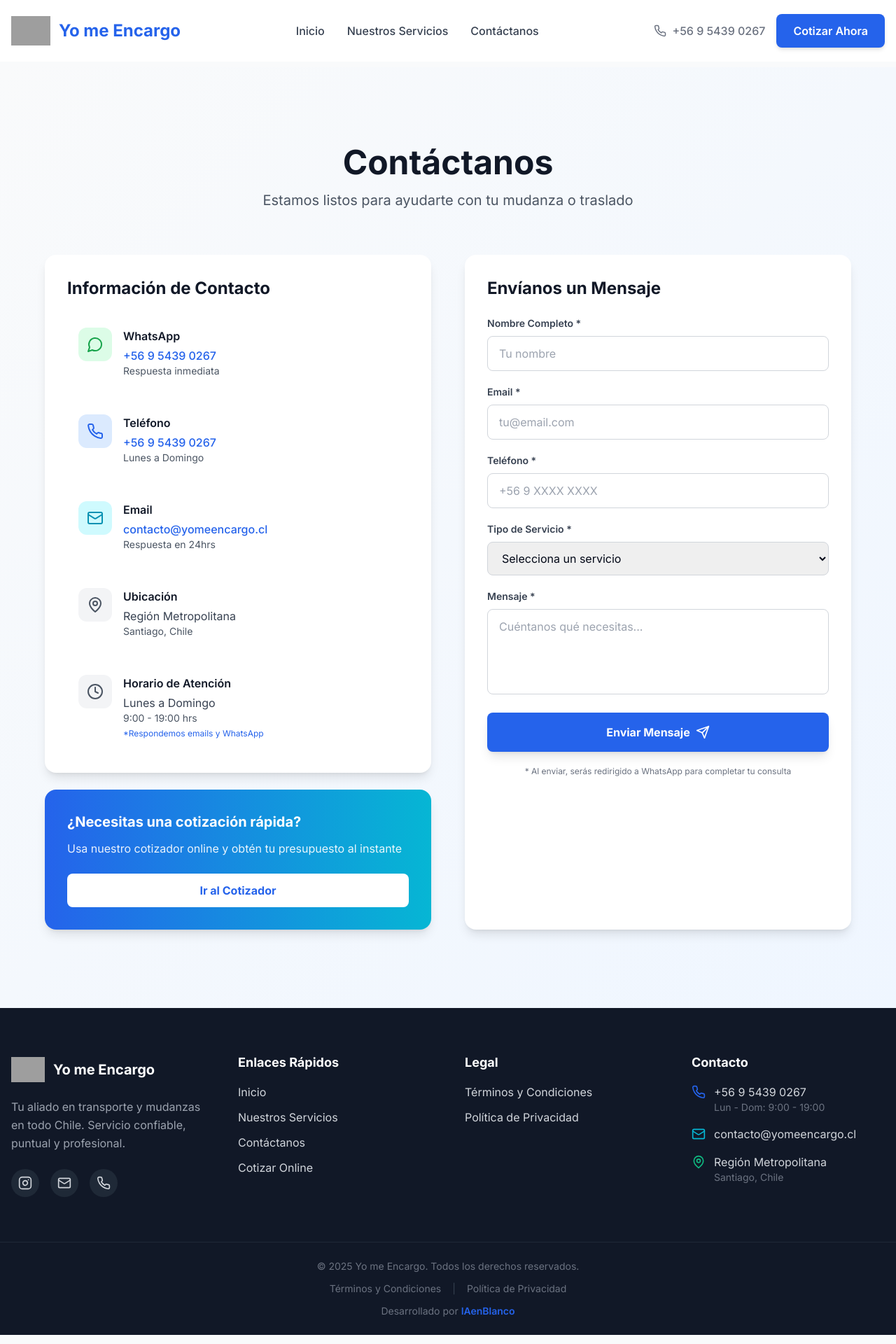
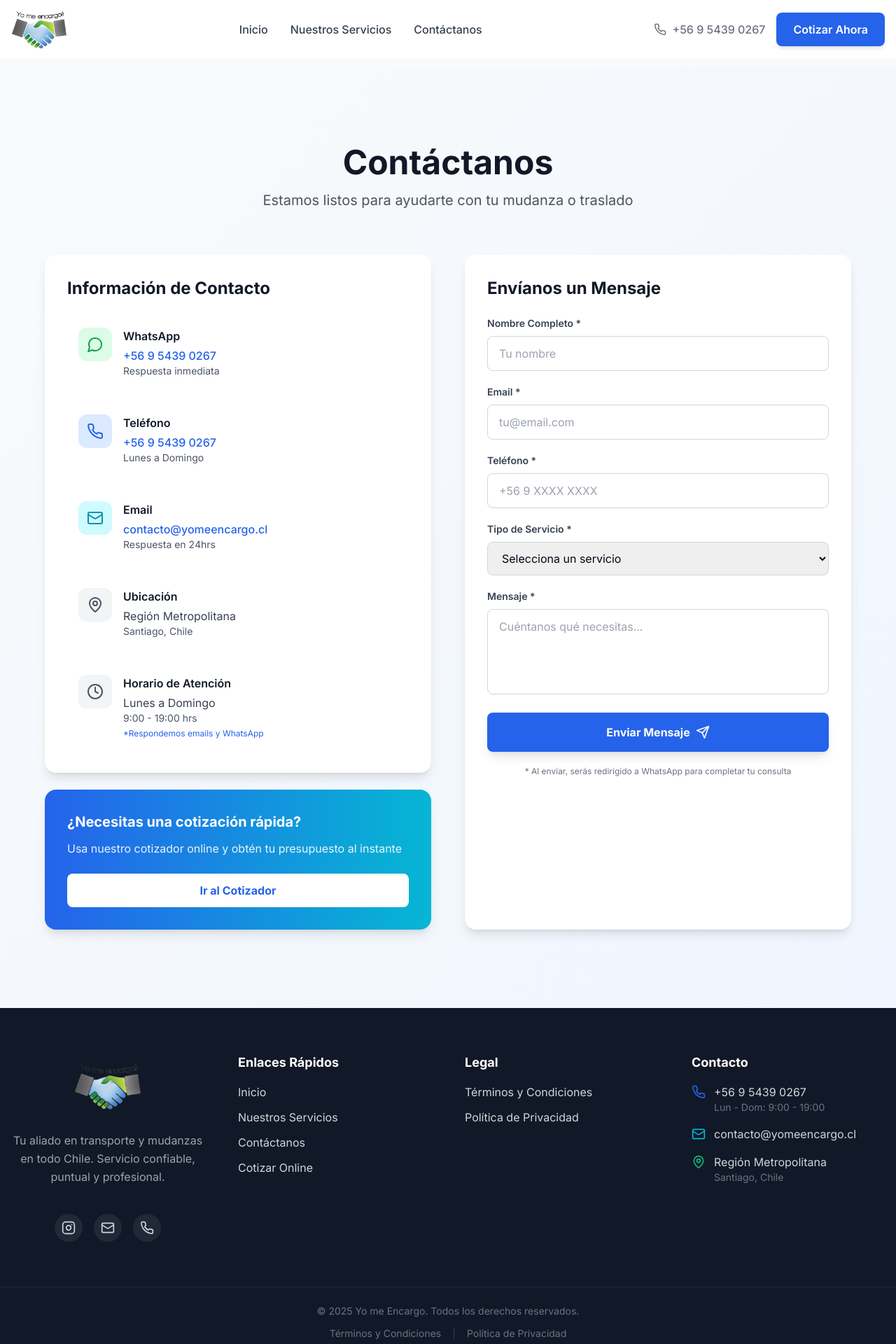
Before and after one commit to yomeencargo/cotizador-mudanzas, a Next.js app: page /contactanos in a window 1280 px wide. Shown: the top 1920 px of the page at 70% size. Built offline with nearby package versions, Linux system fonts and the light colour scheme; grey boxes are pictures that could not be loaded.

Commit message:
Página web integrada

```diff
--- a/src/components/landing/Footer.tsx
+++ b/src/components/landing/Footer.tsx
@@ -20,8 +20,8 @@ export default function Footer() {
         <div className="grid md:grid-cols-2 lg:grid-cols-4 gap-8 md:gap-12">
           {/* Columna 1: Logo y Descripción */}
           <div className="lg:col-span-1">
-            <div className="flex items-center space-x-3 mb-4">
-              <div className="relative w-12 h-12">
+            <div className="flex flex-col items-center mb-4">
+              <div className="relative w-20 h-20 md:w-24 md:h-24 mb-4">
                 <Image
                   src="/logo.png"
                   alt="Yo me Encargo"
@@ -29,13 +29,12 @@ export default function Footer() {
                   className="object-contain"
                 />
               </div>
-              <span className="text-xl font-bold text-white">Yo me Encargo</span>
+              <p className="text-gray-400 mb-6 leading-relaxed text-center">
+                Tu aliado en transporte y mudanzas en todo Chile. Servicio confiable, puntual y profesional.
+              </p>
             </div>
-            <p className="text-gray-400 mb-6 leading-relaxed">
-              Tu aliado en transporte y mudanzas en todo Chile. Servicio confiable, puntual y profesional.
-            </p>
             {/* Redes Sociales */}
-            <div className="flex space-x-4">
+            <div className="flex space-x-4 justify-center">
               <a
                 href="https://www.instagram.com/yo.me.encargo_"
                 target="_blank"
--- a/src/components/landing/Navbar.tsx
+++ b/src/components/landing/Navbar.tsx
@@ -37,15 +37,15 @@ export default function Navbar() {
     <nav
       className={`fixed top-0 left-0 right-0 z-50 transition-all duration-300 ${
         isScrolled
-          ? 'bg-white shadow-lg py-3'
-          : 'bg-white/95 backdrop-blur-sm py-4'
+          ? 'bg-white shadow-lg py-0'
+          : 'bg-white/95 backdrop-blur-sm py-0.5'
       }`}
     >
       <div className="container mx-auto px-4">
-        <div className="flex items-center justify-between">
+        <div className="flex items-center justify-center lg:justify-between relative">
           {/* Logo */}
-          <Link href="/" className="flex items-center space-x-3">
-            <div className="relative w-12 h-12 md:w-14 md:h-14">
+          <Link href="/" className="flex items-center">
+            <div className="relative w-16 h-16 md:w-20 md:h-20">
               <Image
                 src="/logo.png"
                 alt="Yo me Encargo - Transporte y Mudanzas"
@@ -54,9 +54,6 @@ export default function Navbar() {
                 priority
               />
             </div>
-            <span className="text-xl md:text-2xl font-bold text-brand-blue">
-              Yo me Encargo
-            </span>
           </Link>
 
           {/* Desktop Navigation */}
@@ -102,7 +99,7 @@ export default function Navbar() {
           {/* Mobile Menu Button */}
           <button
             onClick={() => setIsMobileMenuOpen(!isMobileMenuOpen)}
-            className="lg:hidden p-2 text-gray-700 hover:text-brand-blue transition-colors"
+            className="lg:hidden p-2 text-gray-700 hover:text-brand-blue transition-colors absolute right-0"
             aria-label="Menú"
           >
             {isMobileMenuOpen ? <X size={28} /> : <Menu size={28} />}
```
Also changed, not shown: public/logo.png (added).
